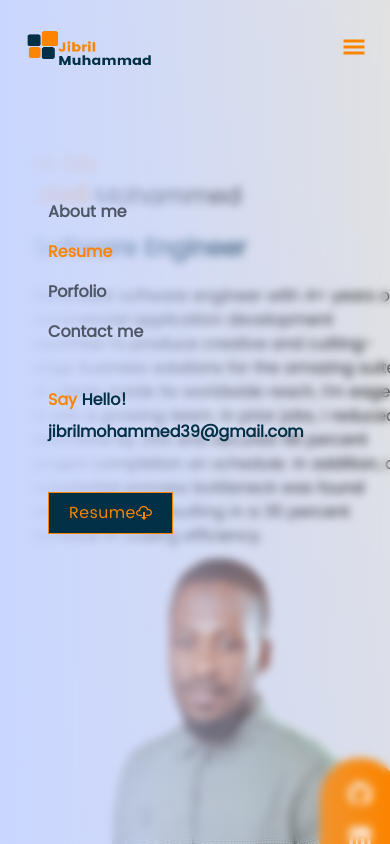
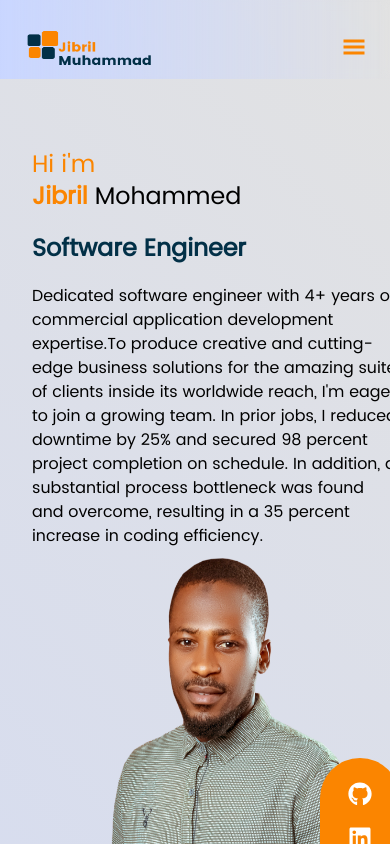
Before and after one commit to marwacoder/portfolio, a Next.js app: page / in a window 390 px wide. Shown: the top 844 px of the page. Built offline with nearby package versions, Linux system fonts and the light colour scheme.

Commit message:
added close icon

```diff
--- a/components/Header.tsx
+++ b/components/Header.tsx
@@ -2,7 +2,8 @@ import React,{useState, useEffect} from 'react'
 import Image from 'next/image'
 import Button from './misc/Button'
 import { GiHamburgerMenu } from 'react-icons/gi'
-import { GoCloudDownload } from 'react-icons/go'
+import { GoCloudDownload, } from 'react-icons/go'
+import { AiOutlineClose } from 'react-icons/ai'
 
 
 // Import react scroll
@@ -19,10 +20,13 @@ export default function Header() {
             setScrollActive(window.scrollY > 5);
         });
     }, []);
+
+    const handleDrawer=()=> setOpen(!open)
+    console.log(open)
   return (
     <>
 
-          <header className={"fixed top-0 md:backdrop-blur-none backdrop-blur-sm bg-white/30 bottom-0 w-full md:bottom-auto z-30 bg-gradient-to-r from-sky-blue to-white font-Poppins transition-all" +
+          <header className={`fixed top-0 md:backdrop-blur-none backdrop-blur-sm bg-white/30 ${open && 'bottom-0'} w-full md:bottom-auto z-30 bg-gradient-to-r from-sky-blue to-white font-Poppins transition-all` +
               (scrollActive ? " shadow-md pt-0" : " pt-4")}>
           <nav className='max-w-screen-xl px-6 sm:px-8 lg:px-16 mx-auto grid grid-flow-col py-3 sm:py-4'>
               <div className=" w-32 md:w-40 h-auto">
@@ -30,7 +34,7 @@ export default function Header() {
               </div>
 
 
-            <ul className='block md:flex absolute font-bold md:font-normal md:relative top-48 md:top-auto lg:flex md:col-start-4 text-primary col-end-3 md:items-center'>
+                  <ul className={`${open ? 'block': 'hidden'} md:flex absolute font-bold md:font-normal md:relative top-48 md:top-auto lg:flex md:col-start-4 text-primary col-end-3 md:items-center`}>
                 <LinkScroll
               activeClass="active"
               to="aboutme"
@@ -124,7 +128,7 @@ export default function Header() {
 
                   </div>
                   <div className='md:hidden right-0 col-start-10 font-Poppins col-end-12 font-medium flex justify-end items-center'>
-                      <GiHamburgerMenu className=' cursor-pointer text-secondary w-6 md:w-44 h-auto' />
+                      {open ? <AiOutlineClose onClick={handleDrawer} className=' cursor-pointer text-secondary w-6 md:w-44 h-auto' /> : <GiHamburgerMenu onClick={handleDrawer} className=' cursor-pointer text-secondary w-6 md:w-44 h-auto' />}
 
                   </div>
 
```
